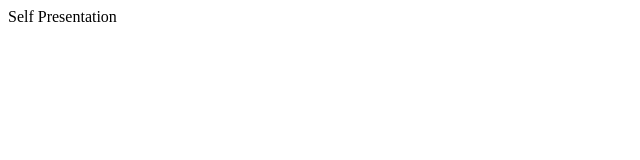
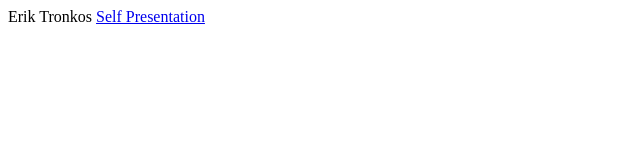
Before and after one commit to eriktronkos/eriktronkos.github.io, a plain HTML site: page index.html in a window 1280 px wide. Shown: the whole page, without its empty margins (0-640 px from the left). Drawn offline with Linux system fonts and the light colour scheme.

Commit message:
ajuste index

```diff
--- a/index.html
+++ b/index.html
@@ -1,5 +1,8 @@
 <html>
+<head>
+Erik Tronkos
+</head>
 <body>
-<a src="/self-presentation/index.html">Self Presentation</a>
+<a href="/self-presentation">Self Presentation</a>
 </body>
 </html>
```
